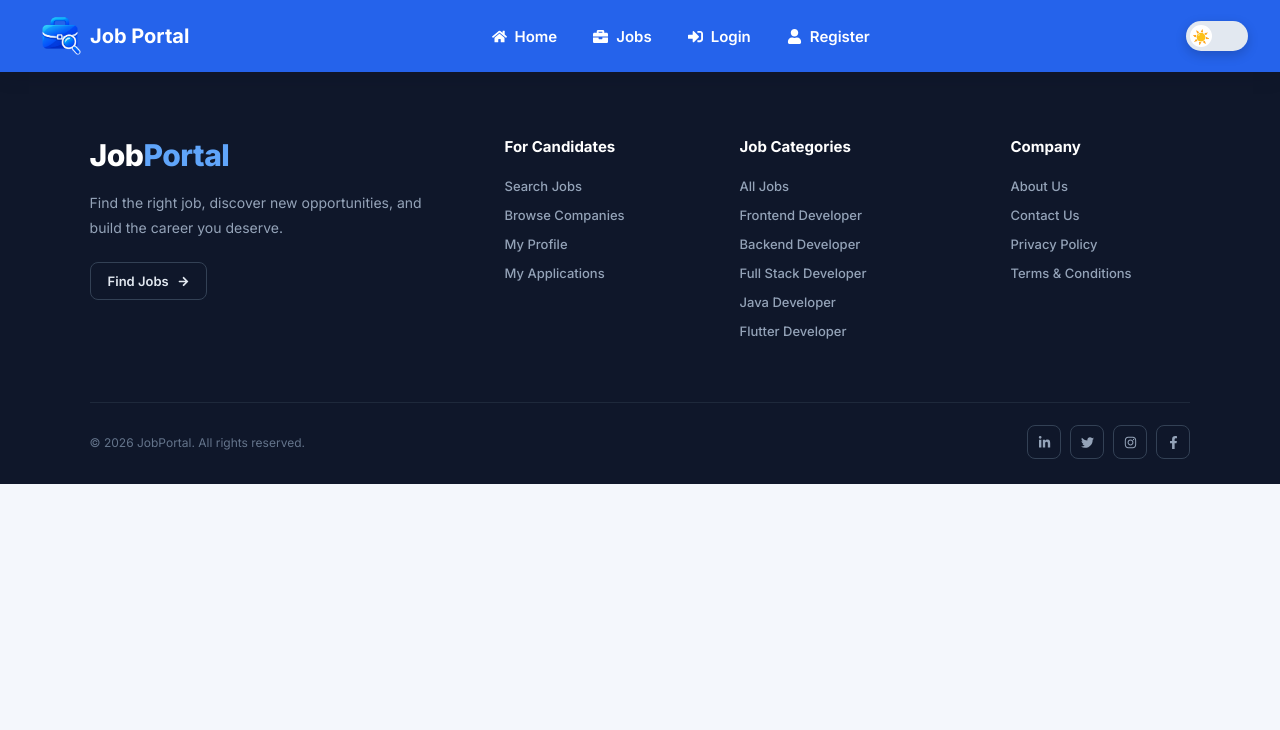
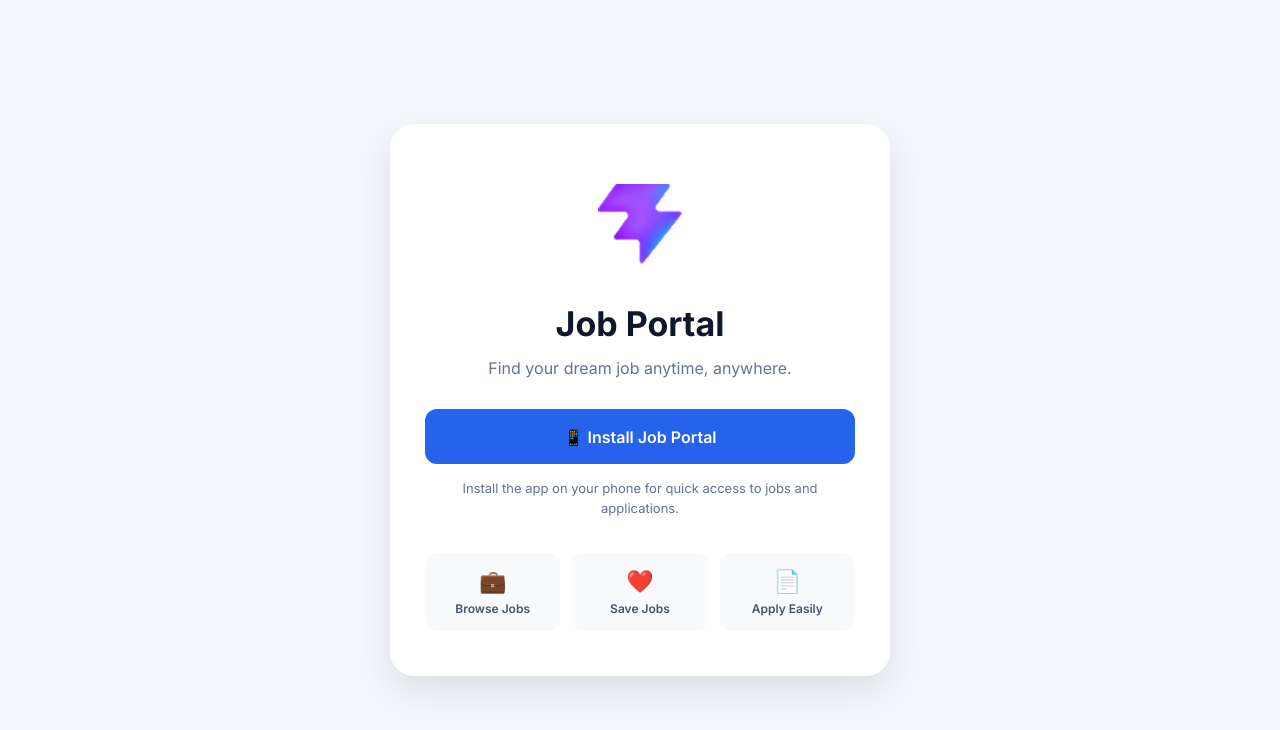
Before and after one commit to ANIKET-DHEB/Job-Portal, a React (Vite) app: page /download in a window 1280 px wide. Shown: the top 730 px of the page. Built offline with nearby package versions, Linux system fonts and the light colour scheme.

Commit message:
Add app download page

```diff
--- a/src/App.jsx
+++ b/src/App.jsx
@@ -5,6 +5,7 @@ import ScrollToTop from "./components/ScrollToTop";
 import { Routes, Route, useLocation } from "react-router-dom";
 
 import Home from "./pages/Home";
+import DownloadApp from "./pages/DownloadApp";
 import Jobs from "./pages/Jobs";
 import Login from "./pages/Login";
 import Register from "./pages/Register";
@@ -43,7 +44,12 @@ function App() {
   const location = useLocation();
 
   // Hide website Navbar/Footer on admin pages
-  const isAdminPage = location.pathname.startsWith("/admin");
+  const isAdminPage =
+    location.pathname.startsWith("/admin");
+
+  // Hide website Navbar/Footer on download page
+  const isDownloadPage =
+    location.pathname === "/download";
 
   return (
     <>
@@ -51,7 +57,9 @@ function App() {
           WEBSITE NAVBAR
       ========================== */}
 
-      {!isAdminPage && <Navbar />}
+      {!isAdminPage && !isDownloadPage && (
+        <Navbar />
+      )}
 
       {/* ==========================
           SCROLL TO TOP
@@ -69,6 +77,15 @@ function App() {
         <Route
           path="/"
           element={<Home />}
+        />
+
+        {/* ==========================
+            DOWNLOAD APP
+        ========================== */}
+
+        <Route
+          path="/download"
+          element={<DownloadApp />}
         />
 
         {/* ==========================
@@ -298,10 +315,9 @@ function App() {
           }
         />
 
-
         {/* ==========================
-         STATIC PAGES
-         ========================== */}
+            STATIC PAGES
+        ========================== */}
 
         <Route
           path="/about"
@@ -323,7 +339,6 @@ function App() {
           element={<Terms />}
         />
 
-
         {/* ==================================================
             ADMIN SETTINGS
         ================================================== */}
@@ -343,7 +358,9 @@ function App() {
           WEBSITE FOOTER
       ========================== */}
 
-      {!isAdminPage && <Footer />}
+      {!isAdminPage && !isDownloadPage && (
+        <Footer />
+      )}
     </>
   );
 }
--- a/src/main.jsx
+++ b/src/main.jsx
@@ -1,4 +1,4 @@
-import React from "react";
+import React, { useEffect } from "react";
 import ReactDOM from "react-dom/client";
 import { BrowserRouter } from "react-router-dom";
 
@@ -6,16 +6,73 @@ import SavedJobsProvider from "./context/SavedJobsContext";
 import ThemeProvider from "./context/ThemeContext";
 
 import App from "./App";
+
 import "./index.css";
 import "./styles/DarkMode.css";
-ReactDOM.createRoot(document.getElementById("root")).render(
+
+function PWAInstallHandler() {
+  useEffect(() => {
+    const handleBeforeInstallPrompt = (event) => {
+      // Prevent Chrome from showing its automatic prompt
+      event.preventDefault();
+
+      // Save the install prompt
+      window.deferredPrompt = event;
+
+      console.log("✅ PWA install prompt available");
+    };
+
+    const handleAppInstalled = () => {
+      console.log("✅ Job Portal app installed");
+
+      // Remove saved prompt after installation
+      window.deferredPrompt = null;
+    };
+
+    window.addEventListener(
+      "beforeinstallprompt",
+      handleBeforeInstallPrompt
+    );
+
+    window.addEventListener(
+      "appinstalled",
+      handleAppInstalled
+    );
+
+    return () => {
+      window.removeEventListener(
+        "beforeinstallprompt",
+        handleBeforeInstallPrompt
+      );
+
+      window.removeEventListener(
+        "appinstalled",
+        handleAppInstalled
+      );
+    };
+  }, []);
+
+  return null;
+}
+
+ReactDOM.createRoot(
+  document.getElementById("root")
+).render(
   <React.StrictMode>
     <BrowserRouter>
+
       <ThemeProvider>
+
         <SavedJobsProvider>
+
+          <PWAInstallHandler />
+
           <App />
+
         </SavedJobsProvider>
+
       </ThemeProvider>
+
     </BrowserRouter>
   </React.StrictMode>
 );
--- /dev/null
+++ b/src/pages/DownloadApp.jsx
@@ -0,0 +1,130 @@
+import { useEffect, useState } from "react";
+import { useRegisterSW } from "virtual:pwa-register/react";
+
+import "../styles/DownloadApp.css";
+
+function DownloadApp() {
+  const [isInstalled, setIsInstalled] = useState(false);
+
+  const {
+    needRefresh: [needRefresh],
+  } = useRegisterSW();
+
+  useEffect(() => {
+    const checkInstalled = () => {
+      const standalone = window.matchMedia(
+        "(display-mode: standalone)"
+      ).matches;
+
+      const iosStandalone =
+        window.navigator.standalone === true;
+
+      setIsInstalled(standalone || iosStandalone);
+    };
+
+    checkInstalled();
+
+    window.addEventListener("appinstalled", checkInstalled);
+
+    return () => {
+      window.removeEventListener(
+        "appinstalled",
+        checkInstalled
+      );
+    };
+  }, []);
+
+  const handleInstall = async () => {
+    if (window.deferredPrompt) {
+      window.deferredPrompt.prompt();
+
+      const { outcome } =
+        await window.deferredPrompt.userChoice;
+
+      if (outcome === "accepted") {
+        setIsInstalled(true);
+      }
+
+      window.deferredPrompt = null;
+    } else {
+      alert(
+        "Please use Chrome menu → Add to Home screen to install the Job Portal app."
+      );
+    }
+  };
+
+  return (
+    <div className="download-app-page">
+
+      <div className="download-app-card">
+
+        <img
+          src="/pwa-192x192.png"
+          alt="Job Portal"
+          className="download-app-icon"
+        />
+
+        <h1>
+          Job Portal
+        </h1>
+
+        <p className="download-app-subtitle">
+          Find your dream job anytime, anywhere.
+        </p>
+
+        {isInstalled ? (
+
+          <div className="download-installed">
+            ✅ Job Portal is already installed
+          </div>
+
+        ) : (
+
+          <>
+            <button
+              className="download-install-btn"
+              onClick={handleInstall}
+            >
+              📱 Install Job Portal
+            </button>
+
+            <p className="download-help">
+              Install the app on your phone for quick
+              access to jobs and applications.
+            </p>
+          </>
+
+        )}
+
+        <div className="download-features">
+
+          <div>
+            💼
+            <span>
+              Browse Jobs
+            </span>
+          </div>
+
+          <div>
+            ❤️
+            <span>
+              Save Jobs
+            </span>
+          </div>
+
+          <div>
+            📄
+            <span>
+              Apply Easily
+            </span>
+          </div>
+
+        </div>
+
+      </div>
+
+    </div>
+  );
+}
+
+export default DownloadApp;
--- /dev/null
+++ b/src/styles/DownloadApp.css
@@ -0,0 +1,231 @@
+/* ===========================
+   DOWNLOAD APP PAGE
+=========================== */
+
+.download-app-page {
+    min-height: 100vh;
+    display: flex;
+    justify-content: center;
+    align-items: center;
+    padding: 30px 20px;
+    box-sizing: border-box;
+    background: #f4f7fb;
+}
+
+/* ===========================
+   CARD
+=========================== */
+
+.download-app-card {
+    width: 100%;
+    max-width: 500px;
+    background: #ffffff;
+    border-radius: 24px;
+    padding: 45px 35px;
+    text-align: center;
+    box-shadow: 0 15px 40px rgba(0, 0, 0, 0.10);
+    box-sizing: border-box;
+}
+
+/* ===========================
+   APP ICON
+=========================== */
+
+.download-app-icon {
+    width: 110px;
+    height: 110px;
+    border-radius: 24px;
+    object-fit: cover;
+    margin-bottom: 20px;
+}
+
+/* ===========================
+   TITLE
+=========================== */
+
+.download-app-card h1 {
+    margin: 0;
+    color: #0f172a;
+    font-size: 34px;
+    font-weight: 700;
+}
+
+.download-app-subtitle {
+    margin: 12px 0 28px;
+    color: #64748b;
+    font-size: 16px;
+    line-height: 1.6;
+}
+
+/* ===========================
+   INSTALL BUTTON
+=========================== */
+
+.download-install-btn {
+    width: 100%;
+    min-height: 55px;
+    padding: 14px 20px;
+
+    background: #2563eb;
+    color: #ffffff;
+
+    border: none;
+    border-radius: 12px;
+
+    font-size: 16px;
+    font-weight: 600;
+
+    cursor: pointer;
+
+    transition: 0.3s;
+}
+
+.download-install-btn:hover {
+    background: #1d4ed8;
+    transform: translateY(-1px);
+    box-shadow: 0 8px 18px rgba(37, 99, 235, 0.25);
+}
+
+.download-install-btn:active {
+    transform: translateY(0);
+}
+
+/* ===========================
+   HELP TEXT
+=========================== */
+
+.download-help {
+    margin: 15px 0 0;
+    color: #64748b;
+    font-size: 13px;
+    line-height: 1.5;
+}
+
+/* ===========================
+   INSTALLED MESSAGE
+=========================== */
+
+.download-installed {
+    padding: 14px 16px;
+    background: #dcfce7;
+    color: #166534;
+    border-radius: 10px;
+    font-size: 14px;
+    font-weight: 600;
+}
+
+/* ===========================
+   FEATURES
+=========================== */
+
+.download-features {
+    display: grid;
+    grid-template-columns: repeat(3, 1fr);
+    gap: 12px;
+    margin-top: 35px;
+}
+
+.download-features div {
+    display: flex;
+    flex-direction: column;
+    align-items: center;
+    gap: 7px;
+
+    padding: 15px 8px;
+
+    background: #f8fafc;
+    border-radius: 12px;
+
+    font-size: 22px;
+}
+
+.download-features span {
+    color: #475569;
+    font-size: 12px;
+    font-weight: 600;
+}
+
+/* ===========================
+   MOBILE
+=========================== */
+
+@media (max-width: 600px) {
+
+    .download-app-page {
+        padding: 20px 15px;
+    }
+
+    .download-app-card {
+        padding: 35px 22px;
+        border-radius: 20px;
+    }
+
+    .download-app-icon {
+        width: 95px;
+        height: 95px;
+        border-radius: 20px;
+    }
+
+    .download-app-card h1 {
+        font-size: 29px;
+    }
+
+    .download-app-subtitle {
+        font-size: 14px;
+        margin-bottom: 24px;
+    }
+
+    .download-install-btn {
+        min-height: 52px;
+        font-size: 15px;
+    }
+
+    .download-features {
+        gap: 8px;
+        margin-top: 28px;
+    }
+
+    .download-features div {
+        padding: 12px 5px;
+        font-size: 19px;
+    }
+
+    .download-features span {
+        font-size: 11px;
+    }
+}
+
+/* ===========================
+   DARK MODE
+=========================== */
+
+body.dark .download-app-page {
+    background: #0f172a;
+}
+
+body.dark .download-app-card {
+    background: #1e293b;
+    box-shadow: 0 15px 40px rgba(0, 0, 0, 0.35);
+}
+
+body.dark .download-app-card h1 {
+    color: #ffffff;
+}
+
+body.dark .download-app-subtitle,
+body.dark .download-help {
+    color: #cbd5e1;
+}
+
+body.dark .download-features div {
+    background: #334155;
+}
+
+body.dark .download-features span {
+    color: #e2e8f0;
+}
+
+body.dark .download-installed {
+    background: #14532d;
+    color: #bbf7d0;
+}
```
